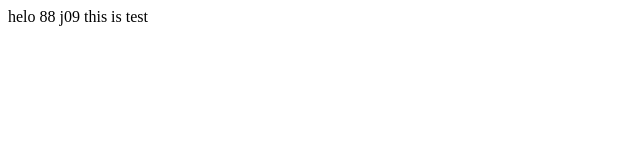
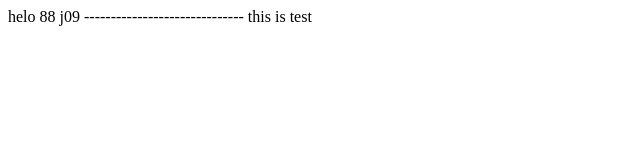
Before and after one commit to mohammadhosseinTZ/dd, a plain HTML site: page index.html in a window 1280 px wide. Shown: the whole page, without its empty margins (0-640 px from the left). Drawn offline with Linux system fonts and the light colour scheme.

Commit message:
Update index.html

```diff
--- a/index.html
+++ b/index.html
@@ -6,7 +6,7 @@
     <title>Document</title>
 </head>
 <body>
-    helo  88 j09
+    helo  88 j09 ------------------------------
     this is test
 </body>
 </html>
```
